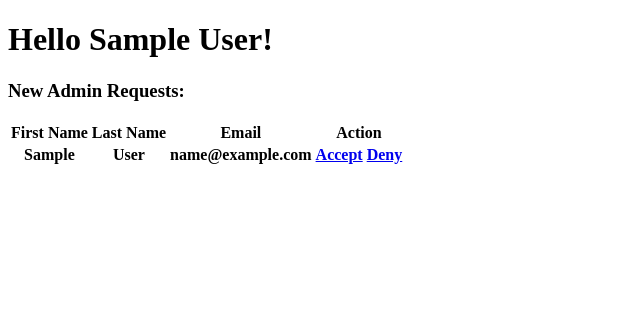
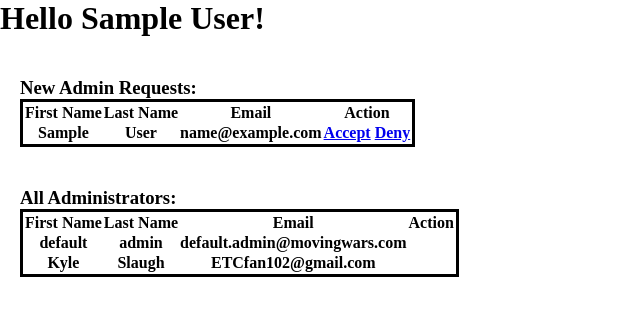
Before and after one commit to kslaugh/moving_wars, a Django app: template administrator/templates/admin-home.html in a window 1280 px wide. Shown: the top 316 px of the page, without its empty margins (0-640 px from the left). Run offline with Django 3.2, Linux system fonts and the light colour scheme; the template is opened without the code that fills it: values that come from a table or form of the project are taken from there, others are empty; a user stored in the database is signed in; data comes from the database, SQL or seed files in the repository; both versions use the stored data as it was after the commit; tables that the repository leaves empty hold one stand-in row (values such as "Sample post"); lists and menus that the app fills with data are empty.

Commit message:
added admin addition and deletion functions w/ css

```diff
--- a/administrator/static/css/admin.css
+++ b/administrator/static/css/admin.css
@@ -1,3 +1,7 @@
+*{
+    margin: 0px;
+    padding: 0px;
+}
 .login-container{
     width: 99%;
     display: flex;
@@ -13,3 +17,10 @@
     list-style-type: none;
     color: red;
 }
+table{
+    border: 3px solid black;
+}
+.table{
+    margin-left: 20px;
+    margin-top: 40px;
+}
--- a/administrator/templates/admin-home.html
+++ b/administrator/templates/admin-home.html
@@ -12,8 +12,9 @@
         <h1>Hello {{ user.first_name }} {{ user.last_name }}!</h1>
     </div>
     <div class="container">
+        <div class="table">
+            <h3>New Admin Requests:</h3>
             <table class="newadmin">
-            <h3>New Admin Requests:</h3>
                 <tr>
                     <th>First Name</th>
                     <th>Last Name</th>
@@ -26,12 +27,36 @@
                     <th>{{ i.last_name }}</th>
                     <th>{{ i.email }}</th>
                     <th>
-                        <a href="/admin/accept-admin">Accept</a>
-                        <a href="/admin/deny-admin">Deny</a>
+                        <a href="/admin/accept-admin/{{ i.id }}">Accept</a>
+                        <a href="/admin/deny-admin/{{ i.id }}">Deny</a>
                     </th>
                 </tr>
                 {% endfor %}
             </table>
         </div>
+        <div class="table">
+            <h3>All Administrators:</h3>
+            <table class="newadmin">
+                <tr>
+                    <th>First Name</th>
+                    <th>Last Name</th>
+                    <th>Email</th>
+                    <th>Action</th>
+                </tr>
+                {% for i in all_admin %}
+                <tr>
+                    <th>{{ i.first_name }}</th>
+                    <th>{{ i.last_name }}</th>
+                    <th>{{ i.email }}</th>
+                    <th>
+                        {% if i.admin == user %}
+                        <a href="/admin/del-admin/{{ i.id }}">Delete</a>
+                        {% endif %}
+                    </th>
+                </tr>
+                {% endfor %}
+            </table>
+        </div>
+    </div>
 </body>
 </html>
--- a/administrator/urls.py
+++ b/administrator/urls.py
@@ -7,6 +7,7 @@ urlpatterns=[
     path('register',views.register),
     path('login',views.log),
     path('home',views.home),
-    path('accept-admin',views.actadmin),
-    path('deny-admin',views.denadmin),
+    path('accept-admin/<int:id>',views.actadmin),
+    path('deny-admin/<int:id>',views.denadmin),
+    path('del-admin/<int:id>',views.deladmin),
 ]
```
Also changed, not shown: administrator/views.py (+20 -5 lines), db.sqlite3. Lines whose indentation alone changed are shown as unchanged.
